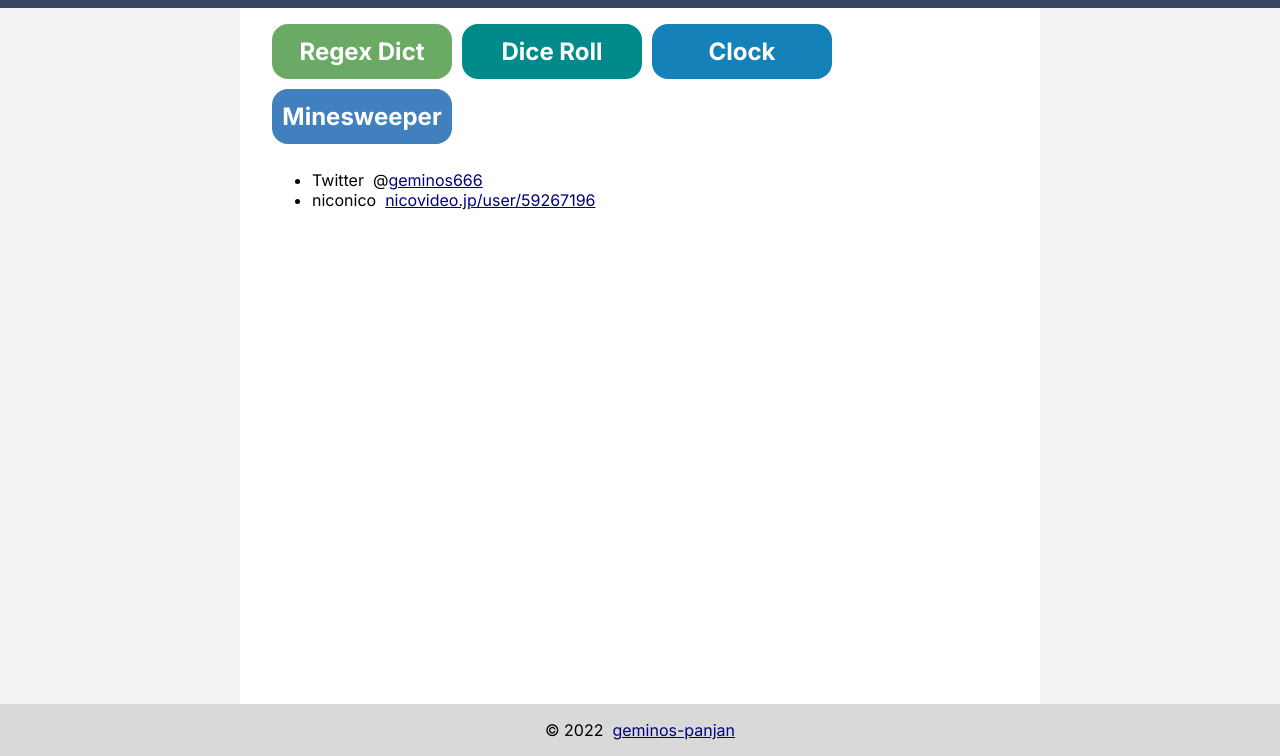
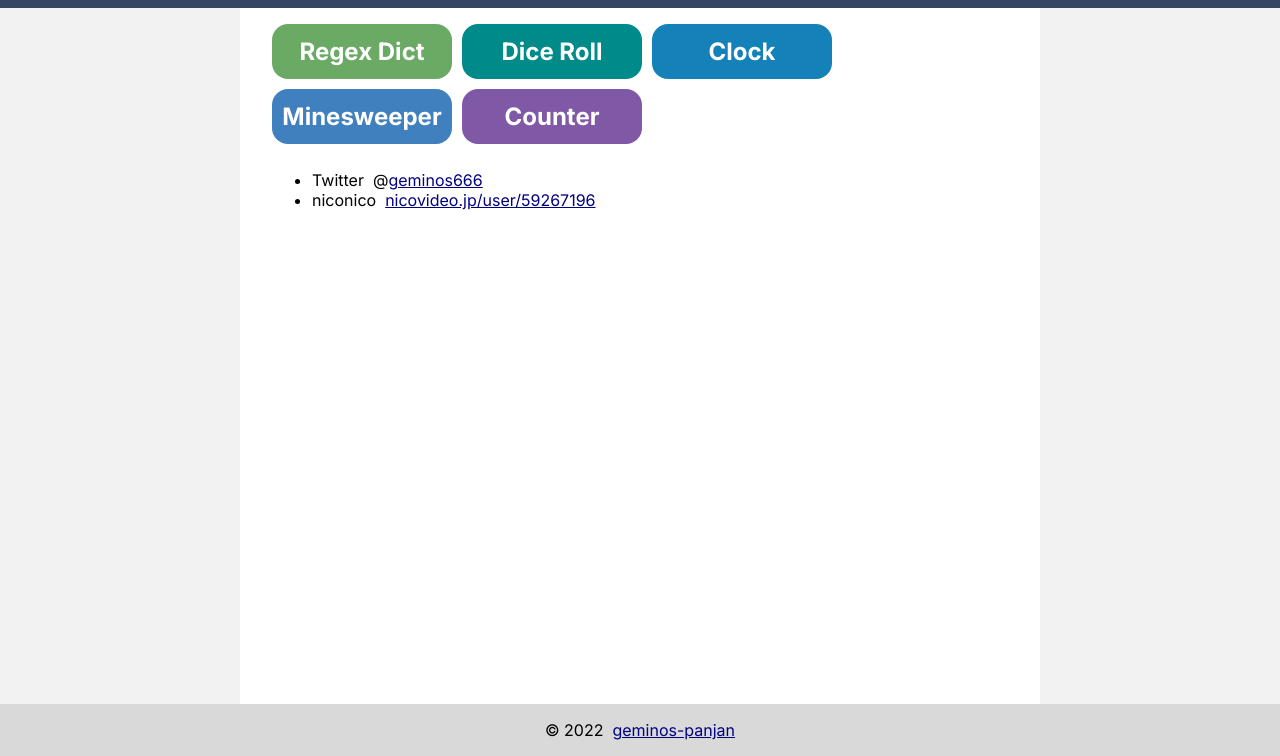
Before and after one commit to geminos-panjan/index, a plain HTML site: page index.html in a window 1280 px wide. Shown: the part 44-800 px from the top of the page. Drawn offline with Linux system fonts and the light colour scheme.

Commit message:
コンテンツを追加

```diff
--- a/css/style.css
+++ b/css/style.css
@@ -116,3 +116,7 @@ a:active {
 .minesweeper {
   background-color: hsl(210, 50%, 50%);
 }
+
+.counter {
+  background-color: hsl(270, 30%, 50%);
+}
--- a/index.html
+++ b/index.html
@@ -5,7 +5,7 @@
   <meta http-equiv="X-UA-Compatible" content="IE=edge">
   <meta name="viewport" content="width=device-width, initial-scale=1.0">
   <meta name="theme-color" content="darkcyan">
-  <link rel="stylesheet" type="text/css" href="./css/style.css?17f8d52">
+  <link rel="stylesheet" type="text/css" href="./css/style.css?17fa587">
   <link rel="icon" href="./favicon.ico">
   <meta name="twitter:card" content="summary">
   <meta property="og:url" content="https://geminos-panjan.github.io/index/">
@@ -31,6 +31,9 @@
       <div class="minesweeper">
         <a href="/react-minesweeper/"><button>Minesweeper</button></a>
       </div>
+      <div class="counter">
+        <a href="/counter/"><button>Counter</button></a>
+      </div>
     </div>
     <div>
       <ul>
```
